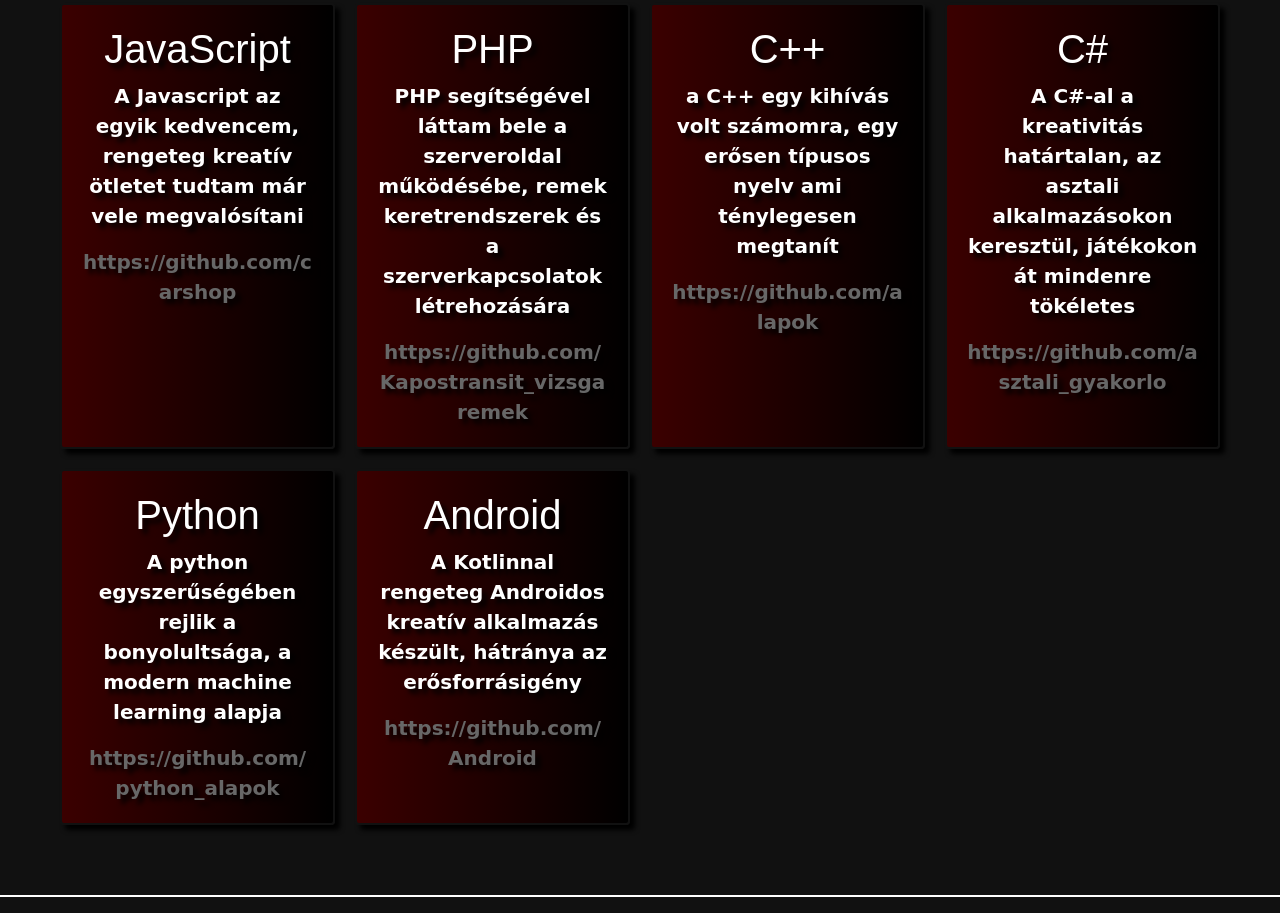
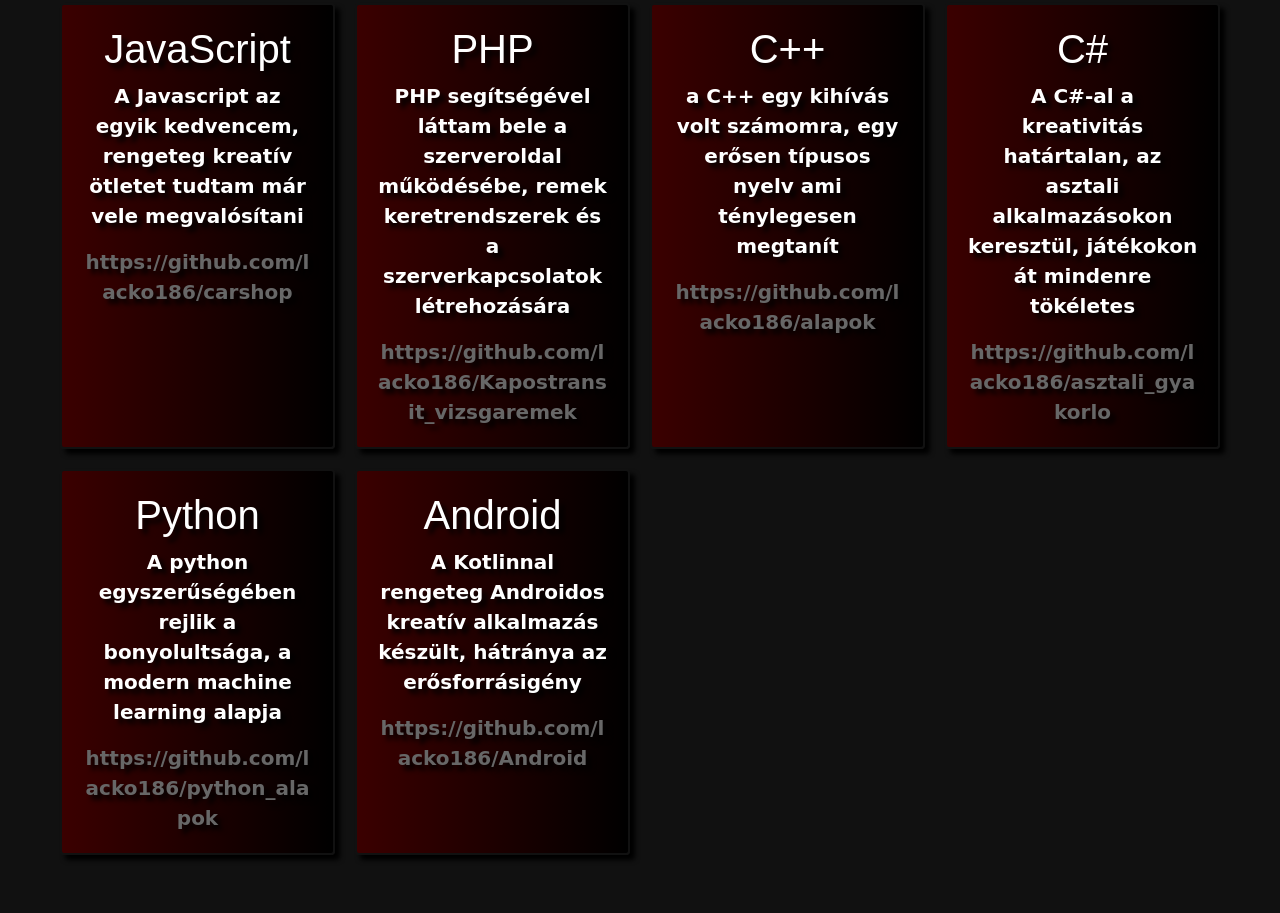
Before and after one commit to lacko186/fejlesszunk, a plain HTML site: page index.html in a window 1280 px wide. Shown: the part 565-1478 px from the top of the page. Drawn offline with nearby package versions, Linux system fonts and the light colour scheme; a web font is replaced by a local one.

Commit message:
modify site

```diff
--- a/index.html
+++ b/index.html
@@ -64,6 +64,7 @@
 <div id="footer" class="bg-dark p-5 mt-5 text-light text-center">
 &copy 2025 fejlesszunk.io<br>
 Készítette: Bogdán László<br>
+Kapcsolat: +36 30 620 9102 | Email: <a href='mailto:laszlobogdan0619@gmail.com'>laszlobogdan0619@gmail.com</a>
 </div>
 
 </footer>
--- a/script.js
+++ b/script.js
@@ -78,37 +78,37 @@ window.onload = function(){
     'id':1,
     'name': 'JavaScript',
     'description': 'A Javascript az egyik kedvencem, rengeteg kreatív ötletet tudtam már vele megvalósítani',
-    'github': 'https://github.com/carshop'
+    'github': 'https://github.com/lacko186/carshop'
     },
         {
     'id':2,
     'name': 'PHP',
     'description': 'PHP segítségével láttam bele a szerveroldal működésébe, remek keretrendszerek és a szerverkapcsolatok létrehozására',
-    'github': 'https://github.com/Kapostransit_vizsgaremek'
+    'github': 'https://github.com/lacko186/Kapostransit_vizsgaremek'
     },
         {
     'id':3,
     'name': 'C++',
     'description': 'a C++ egy kihívás volt számomra, egy erősen típusos nyelv ami ténylegesen megtanít',
-    'github': 'https://github.com/alapok'
+    'github': 'https://github.com/lacko186/alapok'
     },
         {
     'id':4,
     'name': 'C#',
     'description': 'A C#-al a kreativitás határtalan, az asztali alkalmazásokon keresztül, játékokon át mindenre tökéletes',
-    'github': 'https://github.com/asztali_gyakorlo'
+    'github': 'https://github.com/lacko186/asztali_gyakorlo'
     },
         {
     'id':5,
     'name': 'Python',
     'description': 'A python egyszerűségében rejlik a bonyolultsága, a modern machine learning alapja',
-    'github': 'https://github.com/python_alapok'
+    'github': 'https://github.com/lacko186/python_alapok'
     },
     {
     'id':6,
     'name': 'Android',
     'description': 'A Kotlinnal rengeteg Androidos kreatív alkalmazás készült, hátránya az erősforrásigény',
-    'github': 'https://github.com/Android'
+    'github': 'https://github.com/lacko186/Android'
     }
 ]
 
```
